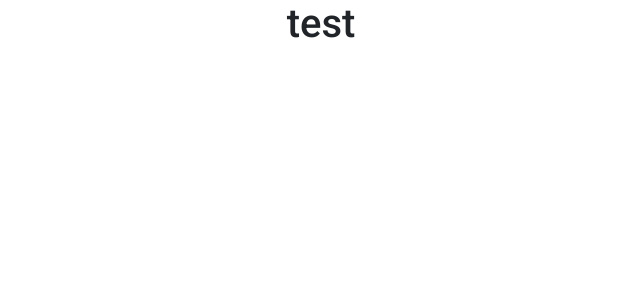
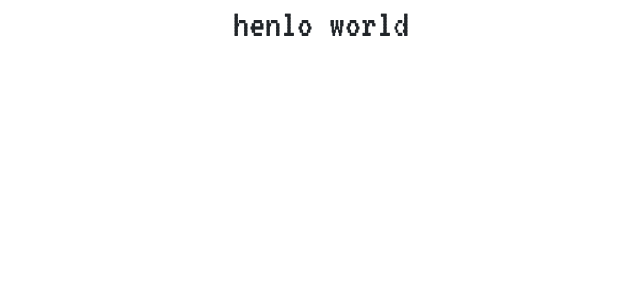
Before and after one commit to plabradorjr/pancho-lol, a React (Create React App) app: page / in a window 1280 px wide. Shown: the top 300 px of the page, without its empty margins (319-959 px from the left). Built offline with nearby package versions, Linux system fonts and the light colour scheme.

Commit message:
vt323 font added

```diff
--- a/src/components/App.js
+++ b/src/components/App.js
@@ -5,7 +5,7 @@ const App = () => {
   return (
     <Container>
       <Row>
-        <div className="col h1 text-center">test</div>
+        <div className="col h1 text-center">henlo world</div>
       </Row>
     </Container>
   )
--- a/src/index.css
+++ b/src/index.css
@@ -1,4 +1,4 @@
-@import url('https://fonts.googleapis.com/css2?family=Roboto:wght@300;400;500;700&display=swap');
+@import url('https://fonts.googleapis.com/css2?family=Roboto:wght@500&family=VT323&display=swap');
 @import 'bootstrap/dist/css/bootstrap.min.css';
 
 
@@ -8,7 +8,8 @@
   padding: 0;
   outline: none;
   font-family: 'Roboto', sans-serif;
-  -webkit-font-smoothing: antialiased;
+  font-family: 'VT323', monospace;
+   -webkit-font-smoothing: antialiased;
   -moz-osx-font-smoothing: grayscale;
 }
 
```
